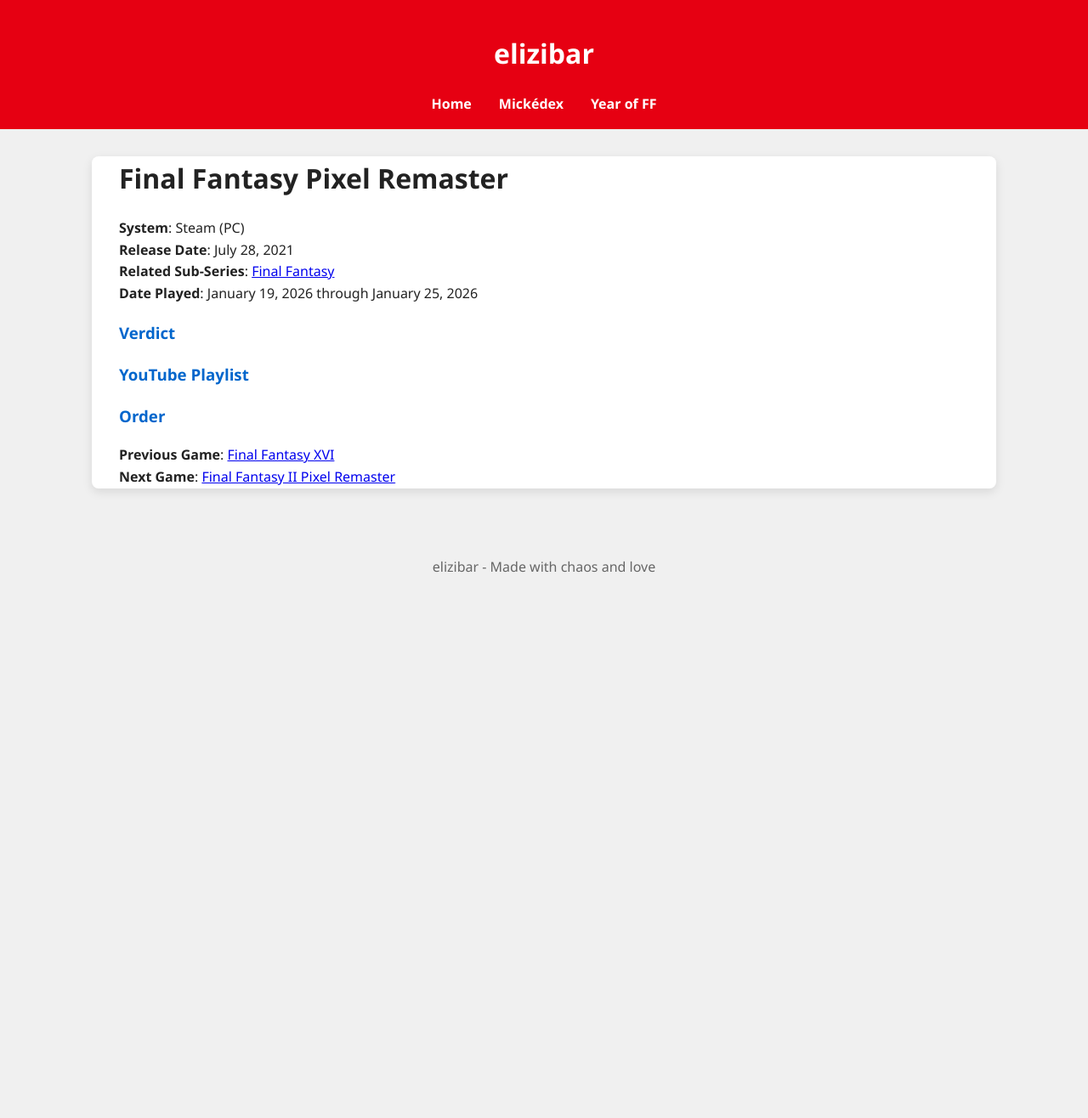
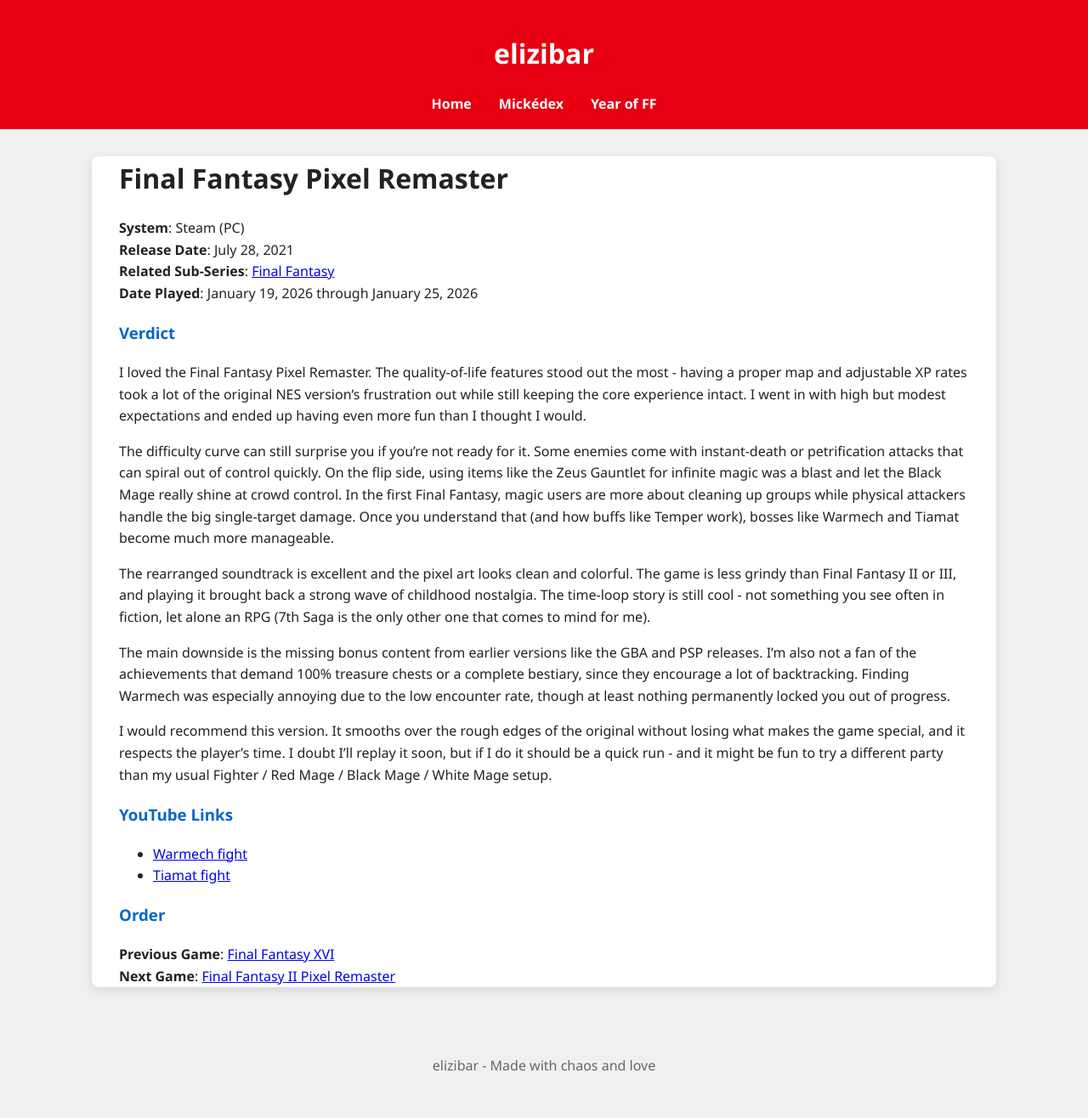
Before and after one commit to elizibar/elizibar.github.io, a Jekyll site: the page built from yearoffinalfantasy/FF1/ff1pr.md, in a window 1280 px wide. Shown: the whole page at 85% size. Built offline with Jekyll 4.4.1, drawn with Linux system fonts in a browser that asks for light colours; before the commit the page ends 900 px from its top, so only the background shows below that.

Commit message:
Update ff1pr.md

```diff
--- a/yearoffinalfantasy/FF1/ff1pr.md
+++ b/yearoffinalfantasy/FF1/ff1pr.md
@@ -13,7 +13,20 @@
 
 ### Verdict
 
-### YouTube Playlist
+I loved the Final Fantasy Pixel Remaster. The quality-of-life features stood out the most - having a proper map and adjustable XP rates took a lot of the original NES version’s frustration out while still keeping the core experience intact. I went in with high but modest expectations and ended up having even more fun than I thought I would.
+
+The difficulty curve can still surprise you if you’re not ready for it. Some enemies come with instant-death or petrification attacks that can spiral out of control quickly. On the flip side, using items like the Zeus Gauntlet for infinite magic was a blast and let the Black Mage really shine at crowd control. In the first Final Fantasy, magic users are more about cleaning up groups while physical attackers handle the big single-target damage. Once you understand that (and how buffs like Temper work), bosses like Warmech and Tiamat become much more manageable.
+
+The rearranged soundtrack is excellent and the pixel art looks clean and colorful. The game is less grindy than Final Fantasy II or III, and playing it brought back a strong wave of childhood nostalgia. The time-loop story is still cool - not something you see often in fiction, let alone an RPG (7th Saga is the only other one that comes to mind for me).
+
+The main downside is the missing bonus content from earlier versions like the GBA and PSP releases. I’m also not a fan of the achievements that demand 100% treasure chests or a complete bestiary, since they encourage a lot of backtracking. Finding Warmech was especially annoying due to the low encounter rate, though at least nothing permanently locked you out of progress.
+
+I would recommend this version. It smooths over the rough edges of the original without losing what makes the game special, and it respects the player’s time. I doubt I’ll replay it soon, but if I do it should be a quick run - and it might be fun to try a different party than my usual Fighter / Red Mage / Black Mage / White Mage setup.
+
+### YouTube Links
+
+- [Warmech fight](https://youtube.com/shorts/VrVoWupTyTQ)
+- [Tiamat fight](https://youtube.com/shorts/LZMYEklea38)
 
 ### Order
 **Previous Game**: [Final Fantasy XVI](/yearoffinalfantasy/ff16/)
```
